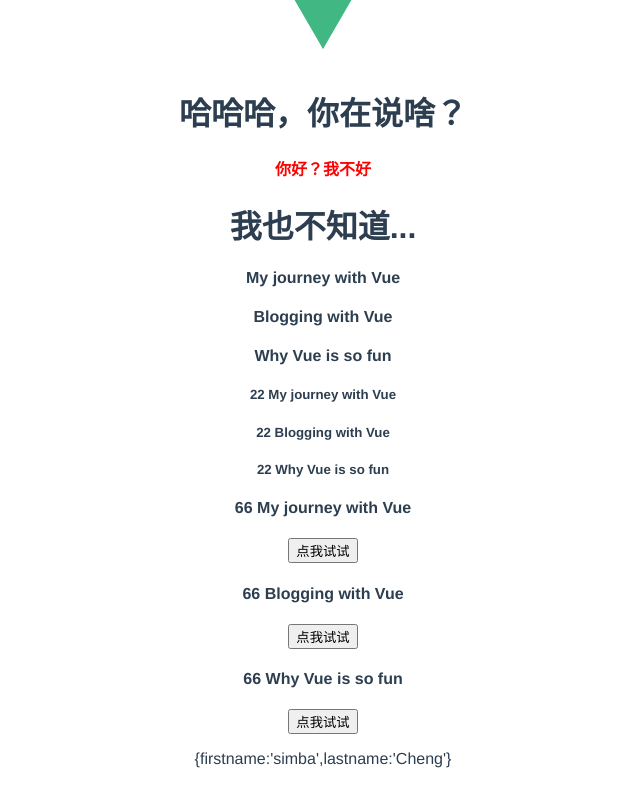
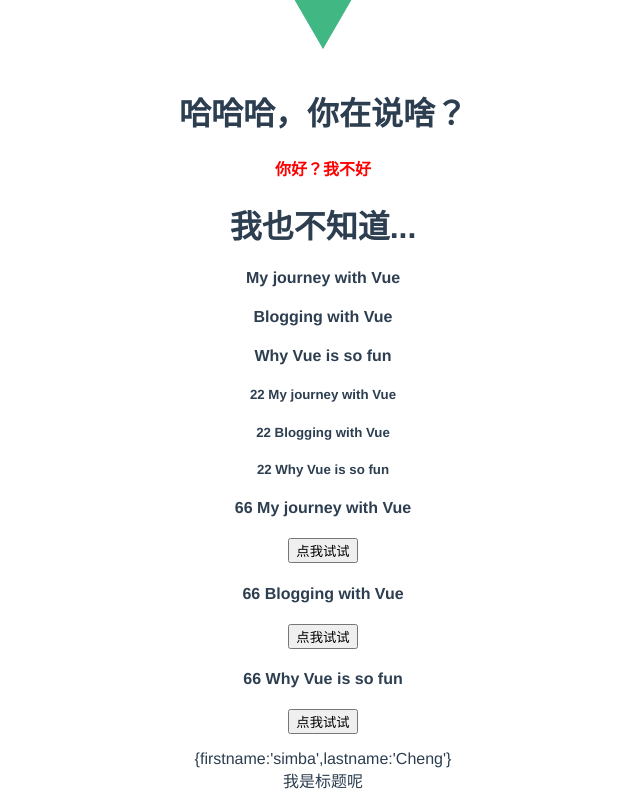
Before and after one commit to Simba-cheng/vue-examples, a Vue app: page / in a window 1280 px wide. Shown: the part 197-997 px from the top of the page, without its empty margins (317-957 px from the left). Before the commit the page ends 973 px from the top, so only its background shows below. Built offline with nearby package versions, Linux system fonts and the light colour scheme.

Commit message:
refactor(examples): update

```diff
--- a/src/AppComponentTest01.vue
+++ b/src/AppComponentTest01.vue
@@ -35,7 +35,10 @@
     <p></p>
 
     <div>
-        <prop-transmit-data05 author="{firstname:'simba',lastname:'Cheng'}"></prop-transmit-data05>
+        <prop-transmit-data05
+                author="{firstname:'simba',lastname:'Cheng'}"
+                title="我是标题呢"
+        ></prop-transmit-data05>
     </div>
 
 
--- a/src/components/childComponents01/PropTransmitData05.vue
+++ b/src/components/childComponents01/PropTransmitData05.vue
@@ -1,13 +1,26 @@
 <template>
     <div>{{ author }}</div>
+    <div>{{ title }}</div>
 </template>
 
 <script>
     export default {
         name: "propTransmitData05",
         props: {
-            author: Person
-        }
+            author: Person,
+            title: {
+                type: String
+            }
+        },
+        setup(props) {
+            console.info(props)
+            console.info(props.author)
+
+            //const author = props.author;
+            //console.log('firstname: ' + author.firstname + ' lastname: ' + author.lastname)
+
+            console.info(props.title);
+        },
     }
 
     function Person(firstname, lastname) {
```
